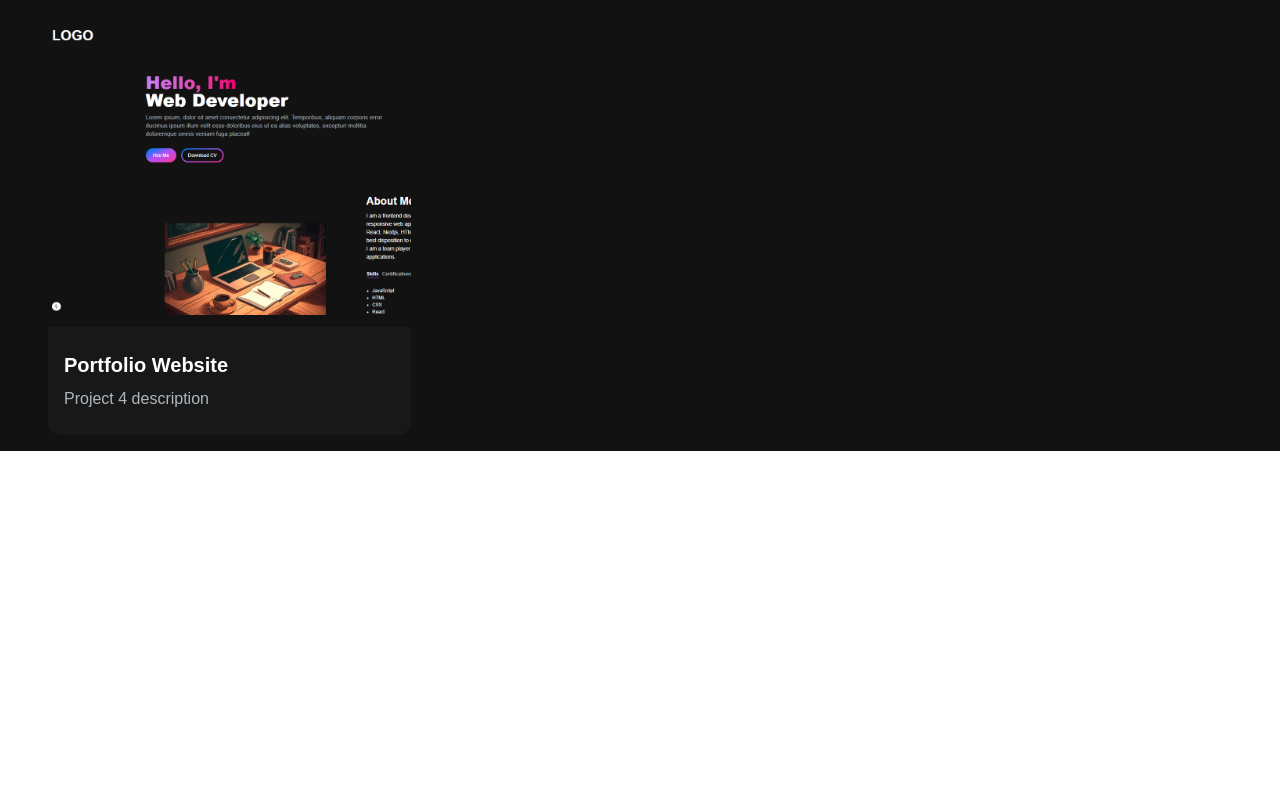
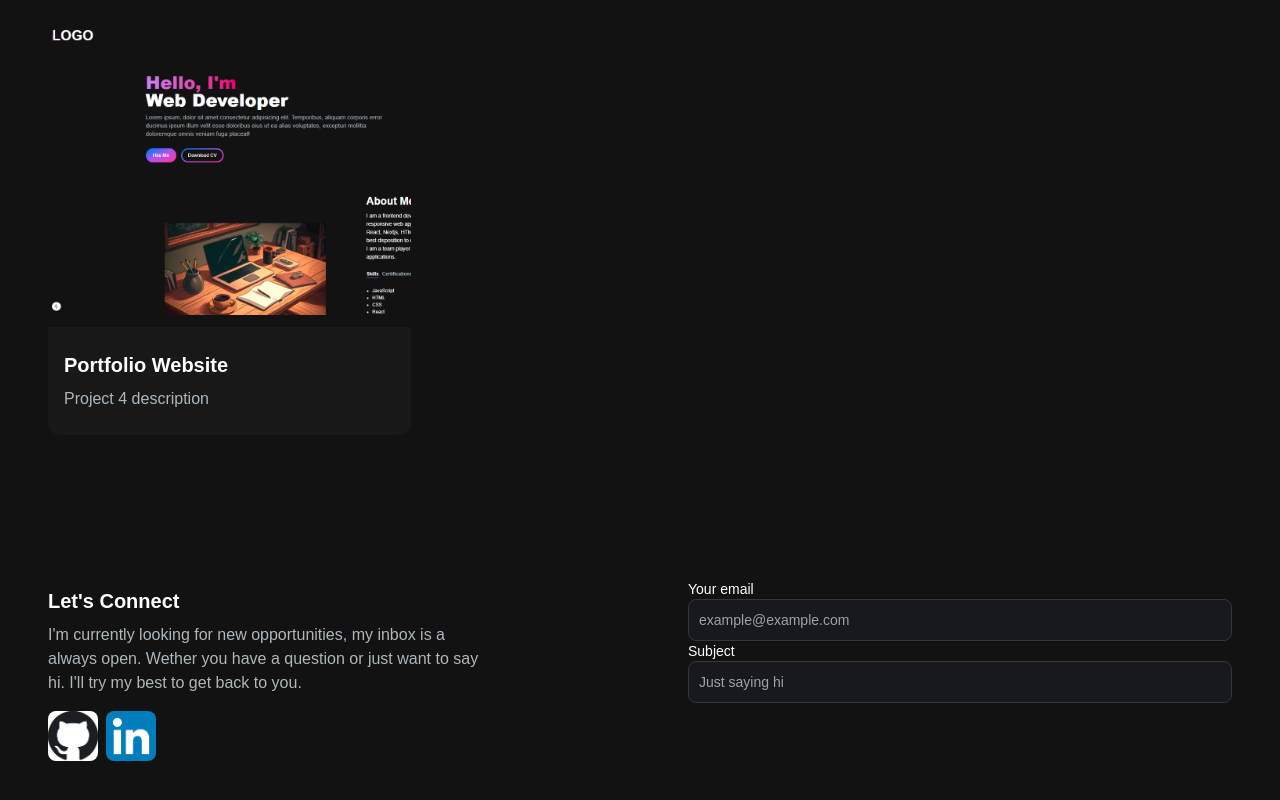
Before and after one commit to leonardogabriel31/portfolio-website, a Next.js app: page / in a window 1280 px wide. Shown: the part 1858-2658 px from the top of the page. Before the commit the page ends 2309 px from the top, so only its background shows below. Built offline with nearby package versions, Linux system fonts and the light colour scheme.

Commit message:
verificacion de correcciones

```diff
--- a/src/app/page.js
+++ b/src/app/page.js
@@ -13,7 +13,7 @@ export default function Home() {
         <HeroSection />
         <AboutSection />
         <ProjectsSection />
-        {/* <EmailSection /> */}
+        <EmailSection />
       </div>
     </main>
   );
```
